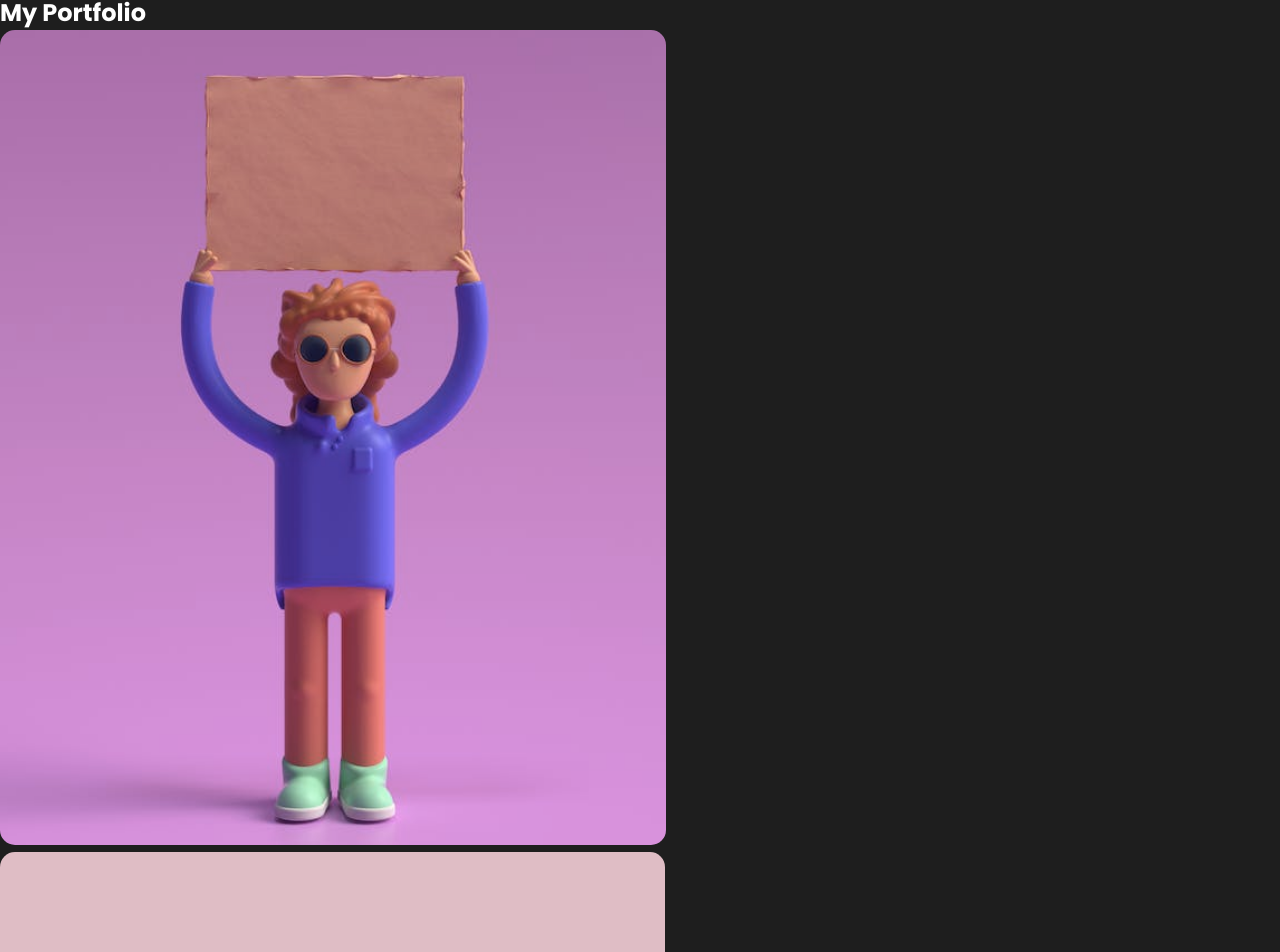
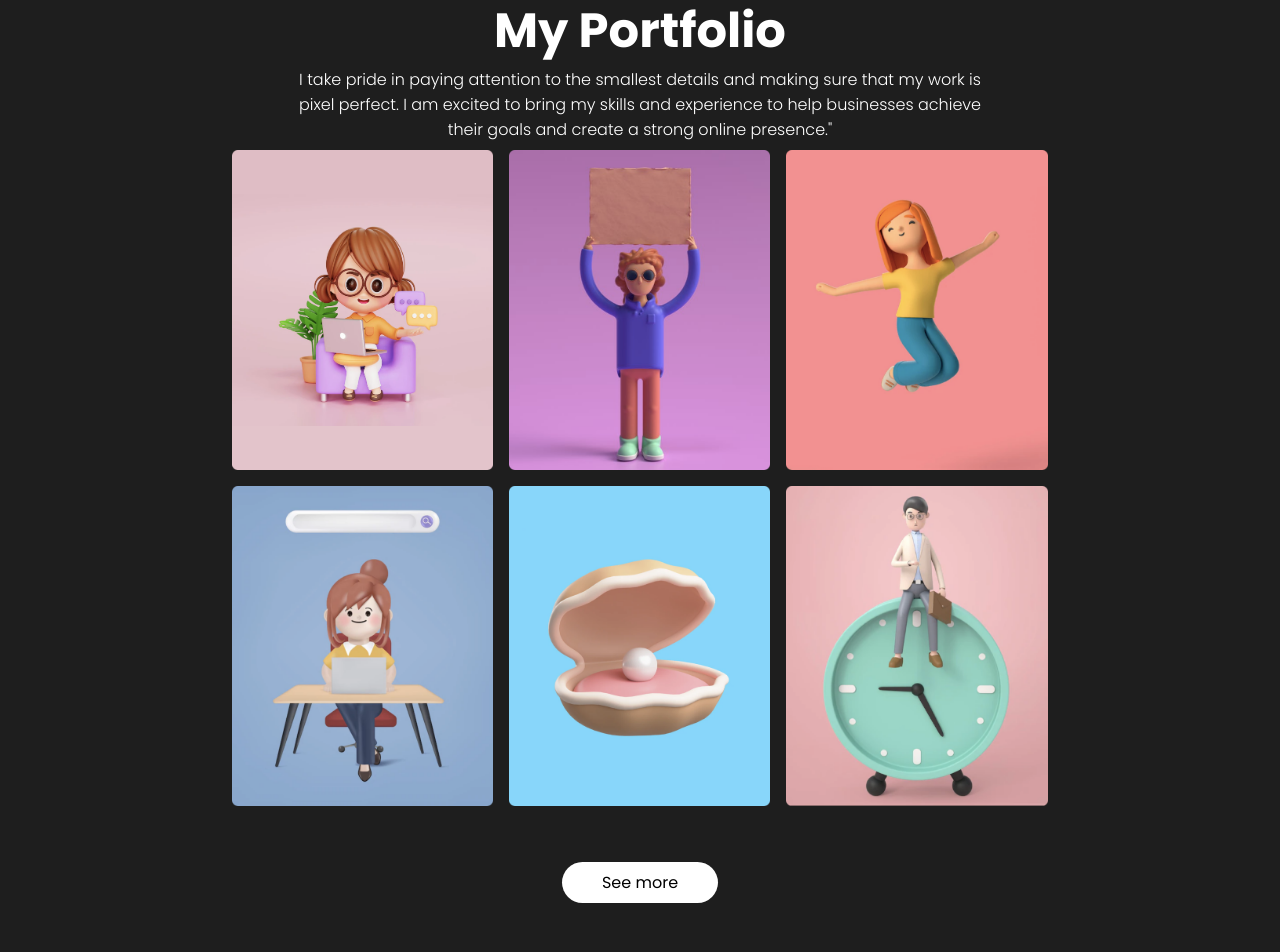
Before and after one commit to Nithin7406/Portfolio, a React (Create React App) app: page / in a window 1280 px wide. Shown: the part 1489-2441 px from the top of the page. Built offline with nearby package versions, Linux system fonts and the light colour scheme.

Commit message:
my portfolio

```diff
--- a/src/components/Works/works.css
+++ b/src/components/Works/works.css
@@ -0,0 +1,53 @@
+#works {
+  margin: 0 auto;
+  min-height: calc(100vh - 4rem);
+  width: 100vw;
+  max-width: 60rem;
+  display: flex;
+  flex-direction: column;
+  align-items: center;
+  justify-self: center;
+  text-align: center;
+  padding: 0 1rem;
+}
+
+.worksTitle {
+  margin: 1 rem 0;
+  font-size: 3rem;
+}
+
+.worksDesc {
+  font-weight: 300;
+  font-size: 1rem;
+  max-width: 45rem;
+}
+
+.worksImgs {
+  display: flex;
+  align-items: center;
+  justify-content: center;
+  flex-wrap: wrap;
+  width: 100vw;
+  max-width: 65rem;
+}
+
+.worksImg {
+  object-fit: cover;
+  height: 20rem;
+  margin: 0.5rem;
+}
+
+.worksBtn {
+  margin: 3rem 0;
+  padding: 0.5rem 2.5rem;
+  border: none;
+  border-radius: 2rem;
+  background: white;
+  font-size: 1rem;
+}
+
+@media screen and(max-width:585px) {
+  .worksImg {
+    height: 48vh;
+  }
+}
--- a/src/components/Works/works.jsx
+++ b/src/components/Works/works.jsx
@@ -10,16 +10,22 @@
 const works = () => {
   return (
     <section id="works">
-      <h2 className="workstitle">My Portfolio</h2>
-      <span className="workDesc"></span>
+      <h2 className="worksTitle">My Portfolio</h2>
+      <span className="worksDesc">
+        I take pride in paying attention to the smallest details and making sure
+        that my work is pixel perfect. I am excited to bring my skills and
+        experience to help businesses achieve their goals and create a strong
+        online presence."
+      </span>
       <div className="worksImgs">
-        <img src={Portfolio1} alt="" className="works" />
-        <img src={Portfolio2} alt="" className="works" />
-        <img src={Portfolio3} alt="" className="works" />
-        <img src={Portfolio4} alt="" className="works" />
-        <img src={Portfolio5} alt="" className="works" />
-        <img src={Portfolio6} alt="" className="works" />
+        <img src={Portfolio2} alt="" className="worksImg" />
+        <img src={Portfolio1} alt="" className="worksImg" />
+        <img src={Portfolio3} alt="" className="worksImg" />
+        <img src={Portfolio4} alt="" className="worksImg" />
+        <img src={Portfolio5} alt="" className="worksImg" />
+        <img src={Portfolio6} alt="" className="worksImg" />
       </div>
+      <button className="worksBtn">See more</button>
     </section>
   );
 };
```
